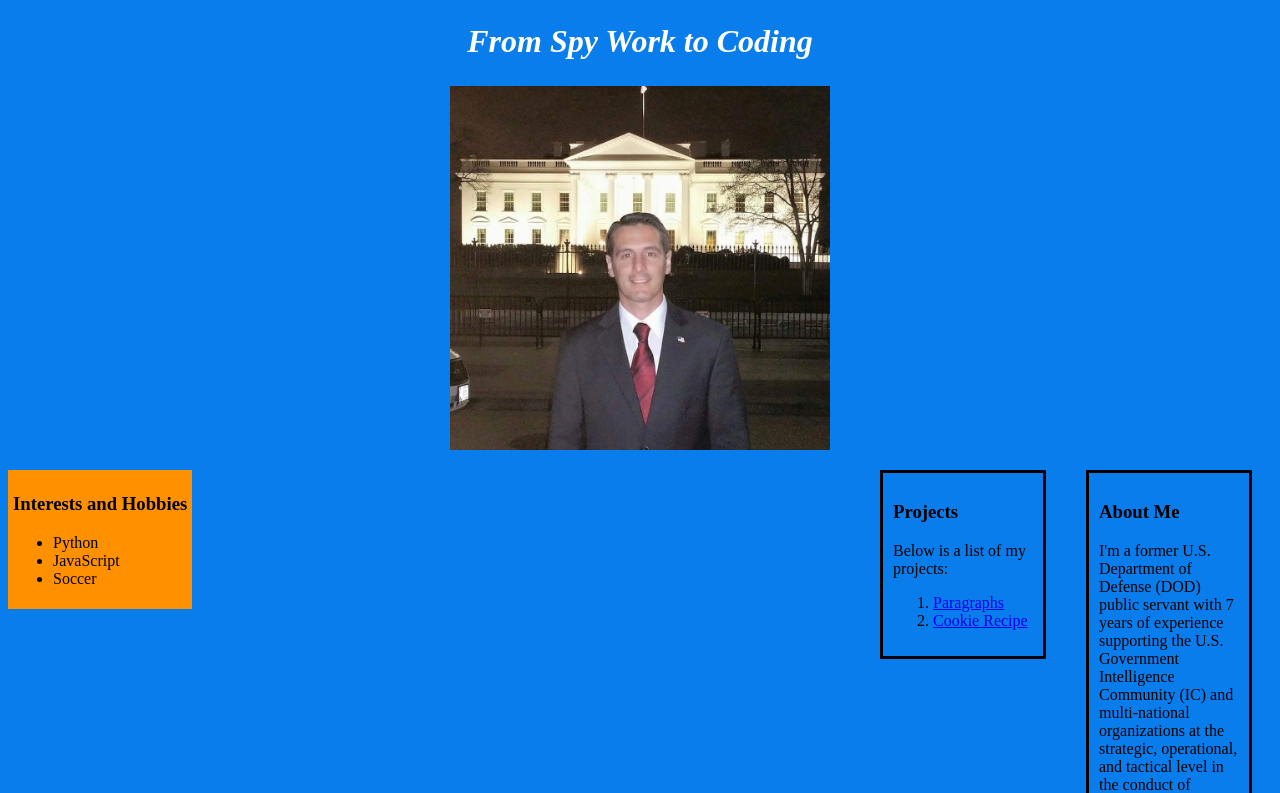
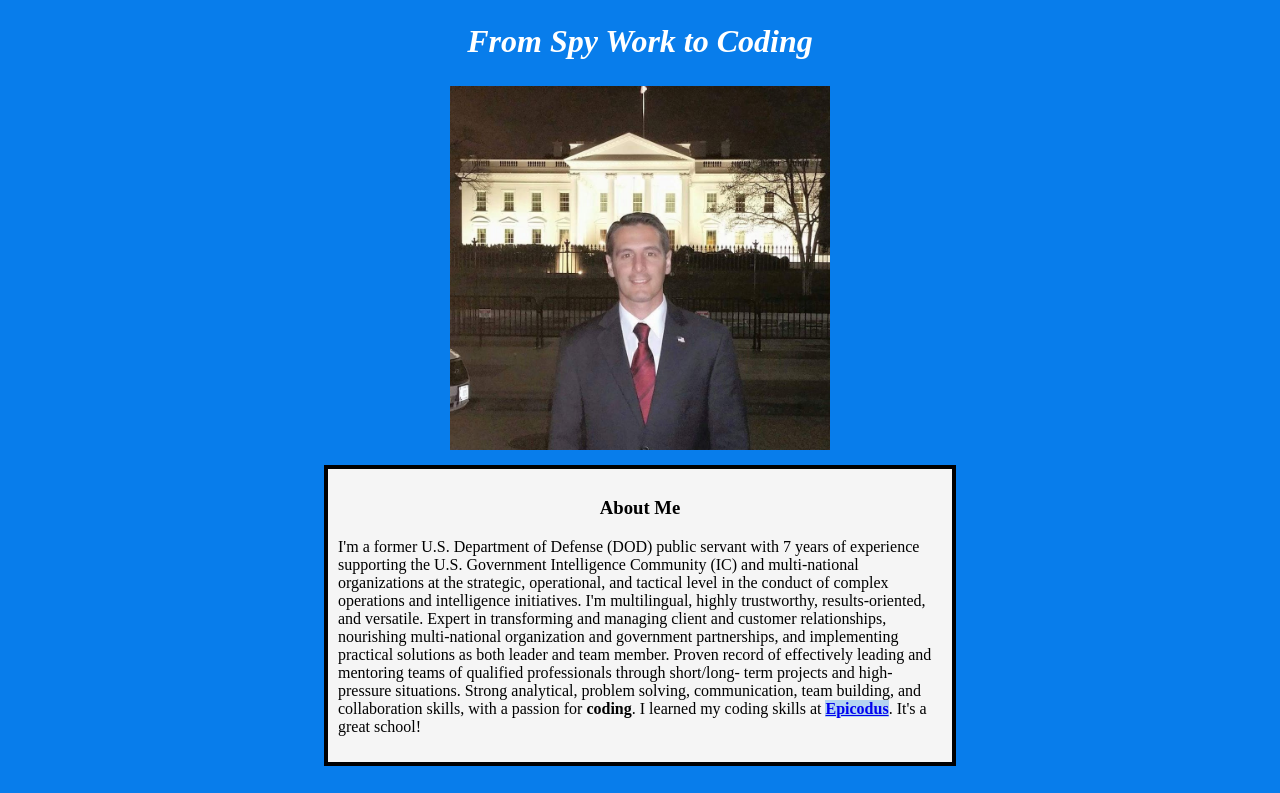
Before and after one commit to imeime23/Portfolio, a plain HTML site: page index.html in a window 1280 px wide. Shown: the part 137-930 px from the top of the page. Drawn offline with Linux system fonts and the light colour scheme.

Commit message:
It will display a box with the about me section under the image, and the heading for the columns centered

```diff
--- a/css/styles.css
+++ b/css/styles.css
@@ -2,9 +2,12 @@
   float: right;
   padding: 10px;
   width: 140px;
-  margin: 20px;
-  border: solid black
+  margin: 10px;
+  border: solid black;
+}
 
+.column h3 {
+  text-align: center;
 }
 
 .sidebar {
@@ -36,13 +39,24 @@ h2 {
   font-style: italic;
   text-align: center;
   color: white;
+}
 
 .my-class {
-  margin: 1px;
-  border: 2px solid blue;
-  padding: 4px;
-  background-color: red;
-  margin-top: 20px;
+  border: 4px solid black;
+  padding: 10px;
+  background-color: whitesmoke;
+  display: block;
+  margin: auto;
+  margin-top: 15px;
   margin-bottom: 20px;
-  width: 60%;
+  width: 50%;
+  box-sizing: border-box;
 }
+
+.my-class h3 {
+  text-align: center;
+}
+
+.my-class p a {
+  background-color: rgb(180, 212, 241);
+  font-weight: bold;
--- a/index.html
+++ b/index.html
@@ -10,8 +10,20 @@
 
   <h2><em>From Spy Work to Coding</em></h2>
 
+  <img src="img/emi.jpg" class="centered-image" alt="Picture of Emiliano Slaibe.">
 
-  <img src="img/emi.jpg" class="centered-image" alt="Picture of Emiliano Slaibe.">
+  <div class="my-class">
+   <h3>About Me</h3>
+    <p>I'm a former U.S. Department of Defense (DOD) public servant with 7 years of experience supporting the
+    U.S. Government Intelligence Community (IC) and multi-national organizations at the strategic, operational,
+    and tactical level in the conduct of complex operations and intelligence initiatives. I'm multilingual,
+    highly trustworthy, results-oriented, and versatile. Expert in transforming and managing client and customer
+    relationships, nourishing multi-national organization and government partnerships, and implementing practical
+    solutions as both leader and team member. Proven record of effectively leading and mentoring teams of qualified
+    professionals through short/long- term projects and high-pressure situations. Strong analytical, problem solving,
+    communication, team building, and collaboration skills, with a passion for <strong>coding</strong>. I learned
+    my coding skills at <a href="http://www.epicodus.com/">Epicodus</a>. It's a great school!</p>
+  </div>
 
   <div class="sidebar">
     <h3>Interests and Hobbies</h3>
@@ -48,8 +60,10 @@
   <p>Below is a list of my projects:</p>
 
   <ol>
-    <li><a href="https://github.com/imeime23/Paragraphs">Paragraphs </a></li>
-    <li><a href="https://github.com/imeime23/CookieRecepie">Cookie Recipe </a></li>
+    <li><a href="https://github.com/imeime23/Paragraphs">Paragraphs</a> It's an example of paragraph
+    styles that can be applied to different paragraphs. It was created using HTML</li>
+    <li><a href="https://github.com/imeime23/CookieRecepie">Cookie Recipe</a> It's a recepie to bake cookies.
+    It was created using HTML</li>
   </div>
 </body>
 </html>
```
